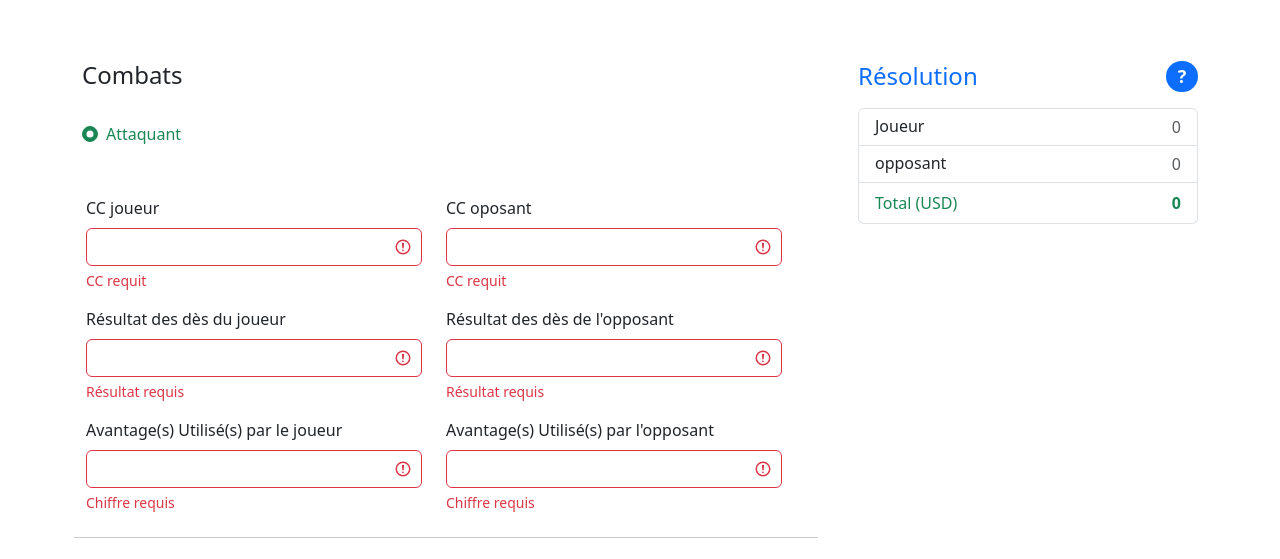
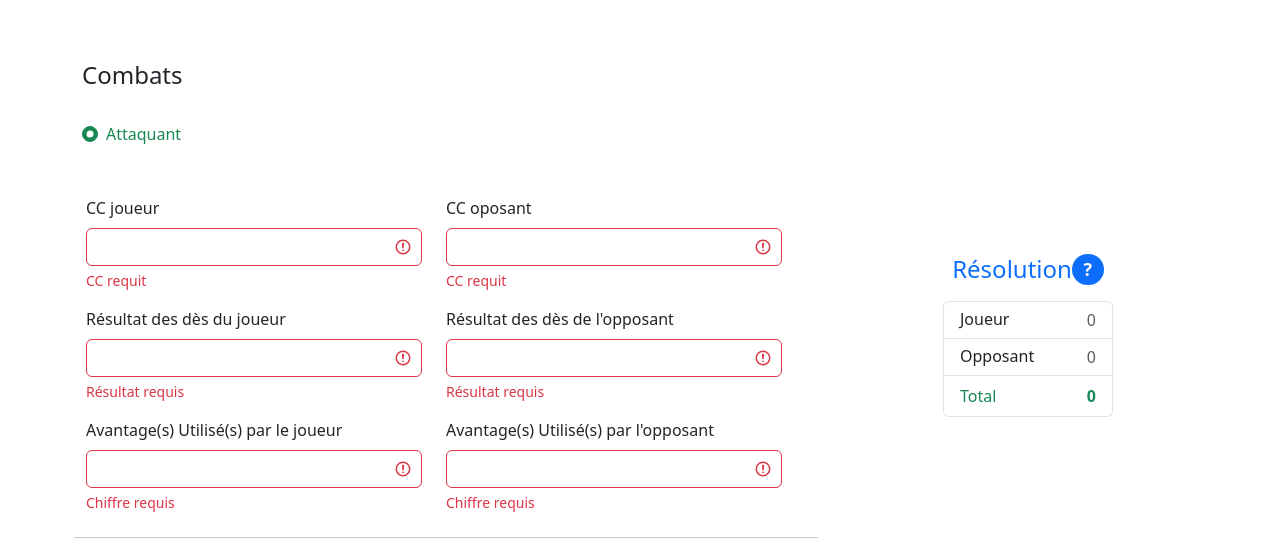
Before and after one commit to Pierre-OlivierB/warhammerpresolutions, a website: page index.html in a window 1280 px wide. Shown: the part 241-800 px from the top of the page. Drawn offline with nearby package versions, Linux system fonts and the light colour scheme.

Commit message:
add end front-end, begin script

```diff
--- a/index.html
+++ b/index.html
@@ -33,12 +33,12 @@
         <!-- end header -->
         <div class="row g-5">
             <!-- cart -->
-          <div class="col-md-5 col-lg-4 order-md-last">
+          <div class="col-md-5 col-lg-4 order-md-last d-flex align-items-center justify-content-center flex-column">
             <h4 class="d-flex justify-content-between align-items-center mb-3">
               <span class="text-primary">Résolution</span>
               <span class="badge bg-primary rounded-pill">?</span>
             </h4>
-            <ul class="list-group mb-3">
+            <ul class="list-group mb-3 w-50">
               <li class="list-group-item d-flex justify-content-between lh-sm">
                 <div>
                   <h6 class="my-0">Joueur</h6>
@@ -48,7 +48,7 @@
               </li>
               <li class="list-group-item d-flex justify-content-between lh-sm">
                 <div>
-                  <h6 class="my-0">opposant</h6>
+                  <h6 class="my-0">Opposant</h6>
                   <!-- <small class="text-body-secondary">Brief description</small> -->
                 </div>
                 <span class="text-body-secondary">0</span>
@@ -70,7 +70,7 @@
                 <span class="text-success">-$5</span>
               </li>-->
               <li class="list-group-item d-flex justify-content-between text-success">
-                <span>Total (USD)</span>
+                <span>Total</span>
                 <strong>0</strong>
               </li>
             </ul>
```
